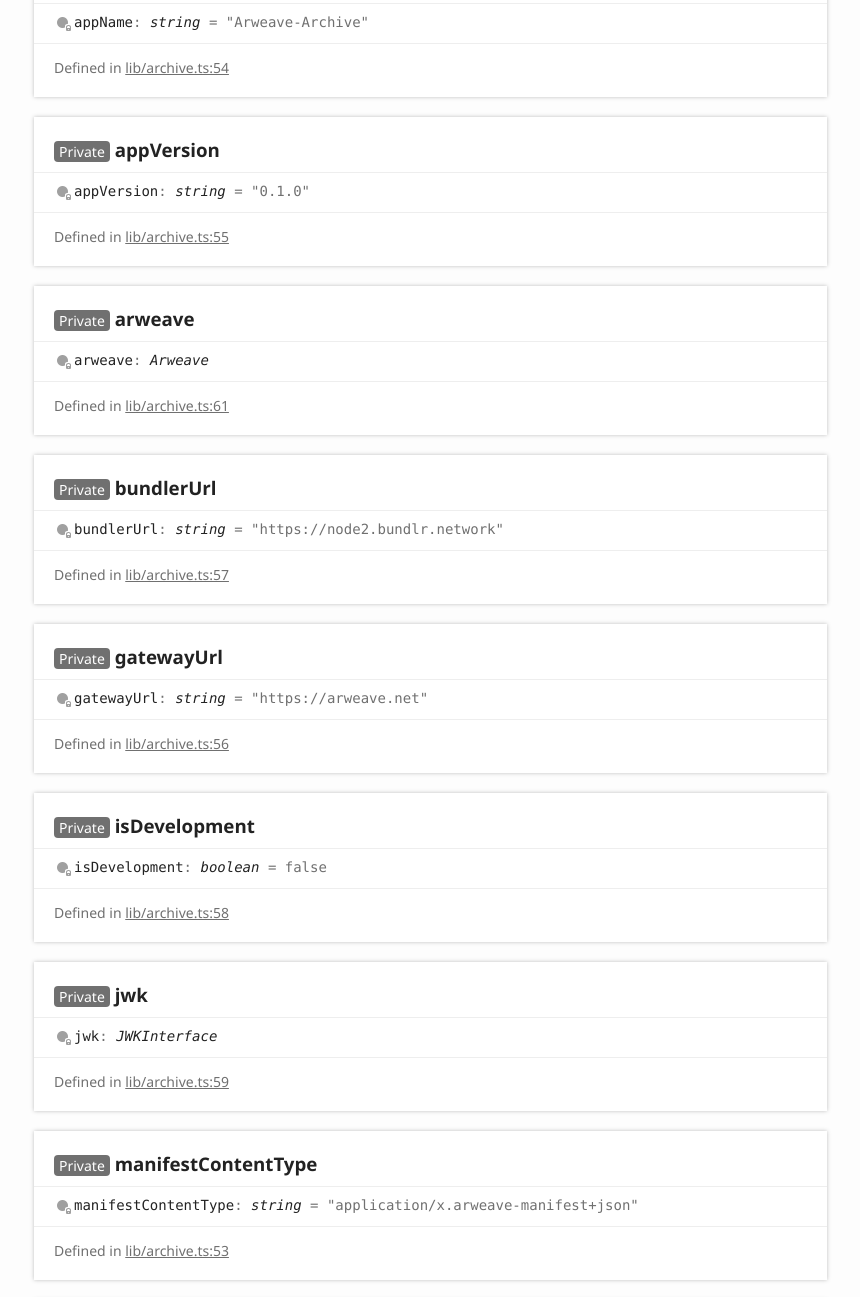
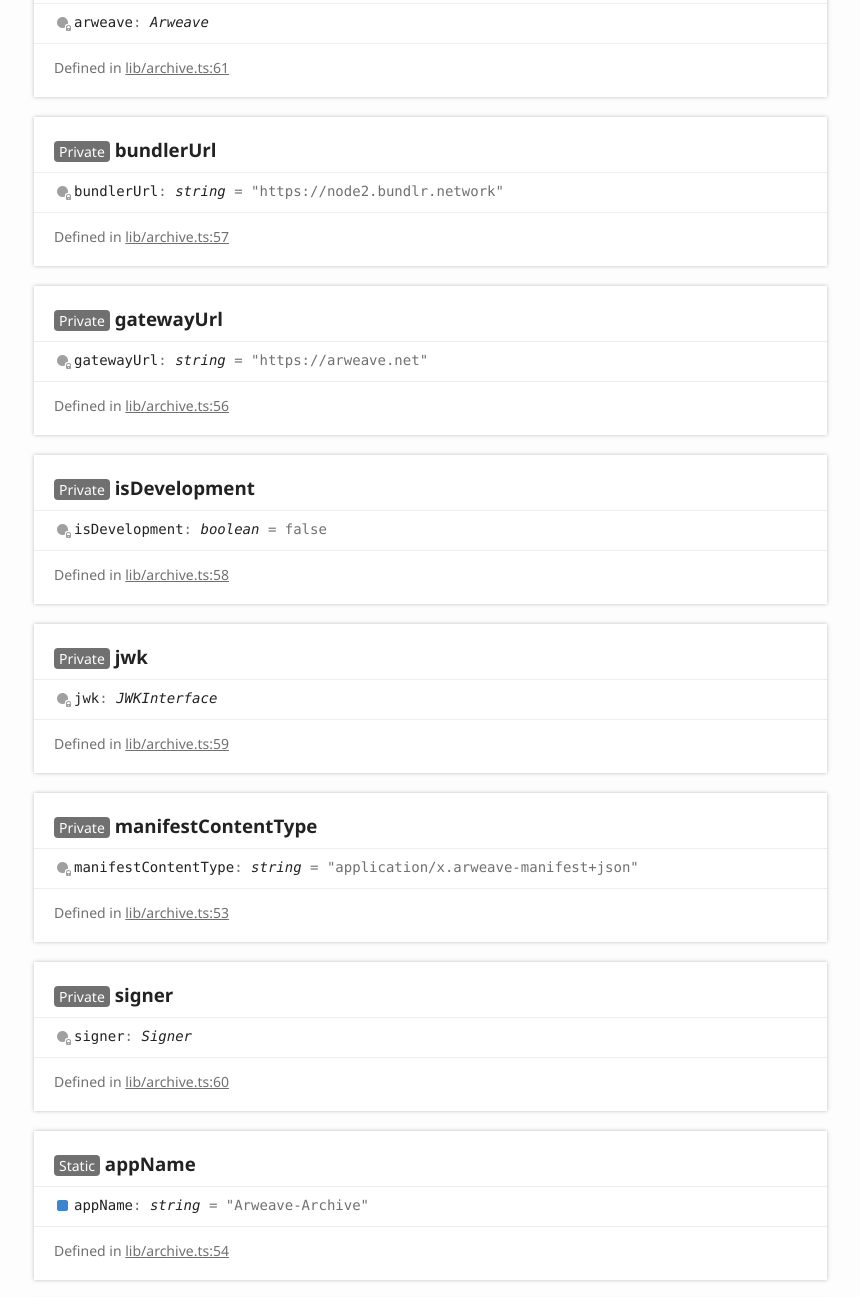
Before and after one commit to pawanpaudel93/arweave-archive, a plain HTML site: page classes/archive.html in a window 1280 px wide. Shown: the part 1490-2787 px from the top of the page, without its empty margins (6-866 px from the left). Drawn offline with Linux system fonts and the light colour scheme.

Commit message:
[ci skip] Updates

```diff
--- a/classes/archive.html
+++ b/classes/archive.html
@@ -84,11 +84,9 @@
 								<li class="tsd-kind-constructor tsd-parent-kind-class"><a href="archive.html#constructor" class="tsd-kind-icon">constructor</a></li>
 							</ul>
 						</section>
-						<section class="tsd-index-section tsd-is-private tsd-is-private-protected">
+						<section class="tsd-index-section ">
 							<h3>Properties</h3>
 							<ul class="tsd-index-list">
-								<li class="tsd-kind-property tsd-parent-kind-class tsd-is-private"><a href="archive.html#appname" class="tsd-kind-icon">app<wbr>Name</a></li>
-								<li class="tsd-kind-property tsd-parent-kind-class tsd-is-private"><a href="archive.html#appversion" class="tsd-kind-icon">app<wbr>Version</a></li>
 								<li class="tsd-kind-property tsd-parent-kind-class tsd-is-private"><a href="archive.html#arweave" class="tsd-kind-icon">arweave</a></li>
 								<li class="tsd-kind-property tsd-parent-kind-class tsd-is-private"><a href="archive.html#bundlerurl" class="tsd-kind-icon">bundler<wbr>Url</a></li>
 								<li class="tsd-kind-property tsd-parent-kind-class tsd-is-private"><a href="archive.html#gatewayurl" class="tsd-kind-icon">gateway<wbr>Url</a></li>
@@ -96,6 +94,8 @@
 								<li class="tsd-kind-property tsd-parent-kind-class tsd-is-private"><a href="archive.html#jwk" class="tsd-kind-icon">jwk</a></li>
 								<li class="tsd-kind-property tsd-parent-kind-class tsd-is-private"><a href="archive.html#manifestcontenttype" class="tsd-kind-icon">manifest<wbr>Content<wbr>Type</a></li>
 								<li class="tsd-kind-property tsd-parent-kind-class tsd-is-private"><a href="archive.html#signer" class="tsd-kind-icon">signer</a></li>
+								<li class="tsd-kind-property tsd-parent-kind-class tsd-is-static"><a href="archive.html#appname" class="tsd-kind-icon">app<wbr>Name</a></li>
+								<li class="tsd-kind-property tsd-parent-kind-class tsd-is-static"><a href="archive.html#appversion" class="tsd-kind-icon">app<wbr>Version</a></li>
 							</ul>
 						</section>
 						<section class="tsd-index-section ">
@@ -131,7 +131,7 @@
 						<li class="tsd-description">
 							<aside class="tsd-sources">
 								<ul>
-									<li>Defined in <a href="https://github.com/pawanpaudel93/arweave-archive/blob/61c818c/src/lib/archive.ts#L61">lib/archive.ts:61</a></li>
+									<li>Defined in <a href="https://github.com/pawanpaudel93/arweave-archive/blob/12f2cb7/src/lib/archive.ts#L61">lib/archive.ts:61</a></li>
 								</ul>
 							</aside>
 							<h4 class="tsd-parameters-title">Parameters</h4>
@@ -151,35 +151,15 @@
 					</ul>
 				</section>
 			</section>
-			<section class="tsd-panel-group tsd-member-group tsd-is-private tsd-is-private-protected">
+			<section class="tsd-panel-group tsd-member-group ">
 				<h2>Properties</h2>
-				<section class="tsd-panel tsd-member tsd-kind-property tsd-parent-kind-class tsd-is-private">
-					<a name="appname" class="tsd-anchor"></a>
-					<h3><span class="tsd-flag ts-flagPrivate">Private</span> app<wbr>Name</h3>
-					<div class="tsd-signature tsd-kind-icon">app<wbr>Name<span class="tsd-signature-symbol">:</span> <span class="tsd-signature-type">string</span><span class="tsd-signature-symbol"> = &quot;Arweave-Archive&quot;</span></div>
-					<aside class="tsd-sources">
-						<ul>
-							<li>Defined in <a href="https://github.com/pawanpaudel93/arweave-archive/blob/61c818c/src/lib/archive.ts#L54">lib/archive.ts:54</a></li>
-						</ul>
-					</aside>
-				</section>
-				<section class="tsd-panel tsd-member tsd-kind-property tsd-parent-kind-class tsd-is-private">
-					<a name="appversion" class="tsd-anchor"></a>
-					<h3><span class="tsd-flag ts-flagPrivate">Private</span> app<wbr>Version</h3>
-					<div class="tsd-signature tsd-kind-icon">app<wbr>Version<span class="tsd-signature-symbol">:</span> <span class="tsd-signature-type">string</span><span class="tsd-signature-symbol"> = &quot;0.1.0&quot;</span></div>
-					<aside class="tsd-sources">
-						<ul>
-							<li>Defined in <a href="https://github.com/pawanpaudel93/arweave-archive/blob/61c818c/src/lib/archive.ts#L55">lib/archive.ts:55</a></li>
-						</ul>
-					</aside>
-				</section>
 				<section class="tsd-panel tsd-member tsd-kind-property tsd-parent-kind-class tsd-is-private">
 					<a name="arweave" class="tsd-anchor"></a>
 					<h3><span class="tsd-flag ts-flagPrivate">Private</span> arweave</h3>
 					<div class="tsd-signature tsd-kind-icon">arweave<span class="tsd-signature-symbol">:</span> <span class="tsd-signature-type">Arweave</span></div>
 					<aside class="tsd-sources">
 						<ul>
-							<li>Defined in <a href="https://github.com/pawanpaudel93/arweave-archive/blob/61c818c/src/lib/archive.ts#L61">lib/archive.ts:61</a></li>
+							<li>Defined in <a href="https://github.com/pawanpaudel93/arweave-archive/blob/12f2cb7/src/lib/archive.ts#L61">lib/archive.ts:61</a></li>
 						</ul>
 					</aside>
 				</section>
@@ -189,7 +169,7 @@
 					<div class="tsd-signature tsd-kind-icon">bundler<wbr>Url<span class="tsd-signature-symbol">:</span> <span class="tsd-signature-type">string</span><span class="tsd-signature-symbol"> = &quot;https://node2.bundlr.network&quot;</span></div>
 					<aside class="tsd-sources">
 						<ul>
-							<li>Defined in <a href="https://github.com/pawanpaudel93/arweave-archive/blob/61c818c/src/lib/archive.ts#L57">lib/archive.ts:57</a></li>
+							<li>Defined in <a href="https://github.com/pawanpaudel93/arweave-archive/blob/12f2cb7/src/lib/archive.ts#L57">lib/archive.ts:57</a></li>
 						</ul>
 					</aside>
 				</section>
@@ -199,7 +179,7 @@
 					<div class="tsd-signature tsd-kind-icon">gateway<wbr>Url<span class="tsd-signature-symbol">:</span> <span class="tsd-signature-type">string</span><span class="tsd-signature-symbol"> = &quot;https://arweave.net&quot;</span></div>
 					<aside class="tsd-sources">
 						<ul>
-							<li>Defined in <a href="https://github.com/pawanpaudel93/arweave-archive/blob/61c818c/src/lib/archive.ts#L56">lib/archive.ts:56</a></li>
+							<li>Defined in <a href="https://github.com/pawanpaudel93/arweave-archive/blob/12f2cb7/src/lib/archive.ts#L56">lib/archive.ts:56</a></li>
 						</ul>
 					</aside>
 				</section>
@@ -209,7 +189,7 @@
 					<div class="tsd-signature tsd-kind-icon">is<wbr>Development<span class="tsd-signature-symbol">:</span> <span class="tsd-signature-type">boolean</span><span class="tsd-signature-symbol"> = false</span></div>
 					<aside class="tsd-sources">
 						<ul>
-							<li>Defined in <a href="https://github.com/pawanpaudel93/arweave-archive/blob/61c818c/src/lib/archive.ts#L58">lib/archive.ts:58</a></li>
+							<li>Defined in <a href="https://github.com/pawanpaudel93/arweave-archive/blob/12f2cb7/src/lib/archive.ts#L58">lib/archive.ts:58</a></li>
 						</ul>
 					</aside>
 				</section>
@@ -219,7 +199,7 @@
 					<div class="tsd-signature tsd-kind-icon">jwk<span class="tsd-signature-symbol">:</span> <span class="tsd-signature-type">JWKInterface</span></div>
 					<aside class="tsd-sources">
 						<ul>
-							<li>Defined in <a href="https://github.com/pawanpaudel93/arweave-archive/blob/61c818c/src/lib/archive.ts#L59">lib/archive.ts:59</a></li>
+							<li>Defined in <a href="https://github.com/pawanpaudel93/arweave-archive/blob/12f2cb7/src/lib/archive.ts#L59">lib/archive.ts:59</a></li>
 						</ul>
 					</aside>
 				</section>
@@ -229,7 +209,7 @@
 					<div class="tsd-signature tsd-kind-icon">manifest<wbr>Content<wbr>Type<span class="tsd-signature-symbol">:</span> <span class="tsd-signature-type">string</span><span class="tsd-signature-symbol"> = &quot;application/x.arweave-manifest+json&quot;</span></div>
 					<aside class="tsd-sources">
 						<ul>
-							<li>Defined in <a href="https://github.com/pawanpaudel93/arweave-archive/blob/61c818c/src/lib/archive.ts#L53">lib/archive.ts:53</a></li>
+							<li>Defined in <a href="https://github.com/pawanpaudel93/arweave-archive/blob/12f2cb7/src/lib/archive.ts#L53">lib/archive.ts:53</a></li>
 						</ul>
 					</aside>
 				</section>
@@ -239,7 +219,27 @@
 					<div class="tsd-signature tsd-kind-icon">signer<span class="tsd-signature-symbol">:</span> <span class="tsd-signature-type">Signer</span></div>
 					<aside class="tsd-sources">
 						<ul>
-							<li>Defined in <a href="https://github.com/pawanpaudel93/arweave-archive/blob/61c818c/src/lib/archive.ts#L60">lib/archive.ts:60</a></li>
+							<li>Defined in <a href="https://github.com/pawanpaudel93/arweave-archive/blob/12f2cb7/src/lib/archive.ts#L60">lib/archive.ts:60</a></li>
+						</ul>
+					</aside>
+				</section>
+				<section class="tsd-panel tsd-member tsd-kind-property tsd-parent-kind-class tsd-is-static">
+					<a name="appname" class="tsd-anchor"></a>
+					<h3><span class="tsd-flag ts-flagStatic">Static</span> app<wbr>Name</h3>
+					<div class="tsd-signature tsd-kind-icon">app<wbr>Name<span class="tsd-signature-symbol">:</span> <span class="tsd-signature-type">string</span><span class="tsd-signature-symbol"> = &quot;Arweave-Archive&quot;</span></div>
+					<aside class="tsd-sources">
+						<ul>
+							<li>Defined in <a href="https://github.com/pawanpaudel93/arweave-archive/blob/12f2cb7/src/lib/archive.ts#L54">lib/archive.ts:54</a></li>
+						</ul>
+					</aside>
+				</section>
+				<section class="tsd-panel tsd-member tsd-kind-property tsd-parent-kind-class tsd-is-static">
+					<a name="appversion" class="tsd-anchor"></a>
+					<h3><span class="tsd-flag ts-flagStatic">Static</span> app<wbr>Version</h3>
+					<div class="tsd-signature tsd-kind-icon">app<wbr>Version<span class="tsd-signature-symbol">:</span> <span class="tsd-signature-type">string</span><span class="tsd-signature-symbol"> = &quot;0.1.0&quot;</span></div>
+					<aside class="tsd-sources">
+						<ul>
+							<li>Defined in <a href="https://github.com/pawanpaudel93/arweave-archive/blob/12f2cb7/src/lib/archive.ts#L55">lib/archive.ts:55</a></li>
 						</ul>
 					</aside>
 				</section>
@@ -256,7 +256,7 @@
 						<li class="tsd-description">
 							<aside class="tsd-sources">
 								<ul>
-									<li>Defined in <a href="https://github.com/pawanpaudel93/arweave-archive/blob/61c818c/src/lib/archive.ts#L217">lib/archive.ts:217</a></li>
+									<li>Defined in <a href="https://github.com/pawanpaudel93/arweave-archive/blob/12f2cb7/src/lib/archive.ts#L218">lib/archive.ts:218</a></li>
 								</ul>
 							</aside>
 							<h4 class="tsd-parameters-title">Parameters</h4>
@@ -279,7 +279,7 @@
 						<li class="tsd-description">
 							<aside class="tsd-sources">
 								<ul>
-									<li>Defined in <a href="https://github.com/pawanpaudel93/arweave-archive/blob/61c818c/src/lib/archive.ts#L154">lib/archive.ts:154</a></li>
+									<li>Defined in <a href="https://github.com/pawanpaudel93/arweave-archive/blob/12f2cb7/src/lib/archive.ts#L155">lib/archive.ts:155</a></li>
 								</ul>
 							</aside>
 							<h4 class="tsd-parameters-title">Parameters</h4>
@@ -302,7 +302,7 @@
 						<li class="tsd-description">
 							<aside class="tsd-sources">
 								<ul>
-									<li>Defined in <a href="https://github.com/pawanpaudel93/arweave-archive/blob/61c818c/src/lib/archive.ts#L176">lib/archive.ts:176</a></li>
+									<li>Defined in <a href="https://github.com/pawanpaudel93/arweave-archive/blob/12f2cb7/src/lib/archive.ts#L177">lib/archive.ts:177</a></li>
 								</ul>
 							</aside>
 							<h4 class="tsd-parameters-title">Parameters</h4>
@@ -325,7 +325,7 @@
 						<li class="tsd-description">
 							<aside class="tsd-sources">
 								<ul>
-									<li>Defined in <a href="https://github.com/pawanpaudel93/arweave-archive/blob/61c818c/src/lib/archive.ts#L122">lib/archive.ts:122</a></li>
+									<li>Defined in <a href="https://github.com/pawanpaudel93/arweave-archive/blob/12f2cb7/src/lib/archive.ts#L122">lib/archive.ts:122</a></li>
 								</ul>
 							</aside>
 							<h4 class="tsd-returns-title">Returns <span class="tsd-signature-type">Promise</span><span class="tsd-signature-symbol">&lt;</span><span class="tsd-signature-type">string</span><span class="tsd-signature-symbol">&gt;</span></h4>
@@ -342,7 +342,7 @@
 						<li class="tsd-description">
 							<aside class="tsd-sources">
 								<ul>
-									<li>Defined in <a href="https://github.com/pawanpaudel93/arweave-archive/blob/61c818c/src/lib/archive.ts#L98">lib/archive.ts:98</a></li>
+									<li>Defined in <a href="https://github.com/pawanpaudel93/arweave-archive/blob/12f2cb7/src/lib/archive.ts#L98">lib/archive.ts:98</a></li>
 								</ul>
 							</aside>
 							<h4 class="tsd-returns-title">Returns <span class="tsd-signature-type">void</span></h4>
@@ -359,7 +359,7 @@
 						<li class="tsd-description">
 							<aside class="tsd-sources">
 								<ul>
-									<li>Defined in <a href="https://github.com/pawanpaudel93/arweave-archive/blob/61c818c/src/lib/archive.ts#L74">lib/archive.ts:74</a></li>
+									<li>Defined in <a href="https://github.com/pawanpaudel93/arweave-archive/blob/12f2cb7/src/lib/archive.ts#L74">lib/archive.ts:74</a></li>
 								</ul>
 							</aside>
 							<h4 class="tsd-parameters-title">Parameters</h4>
@@ -385,7 +385,7 @@
 						<li class="tsd-description">
 							<aside class="tsd-sources">
 								<ul>
-									<li>Defined in <a href="https://github.com/pawanpaudel93/arweave-archive/blob/61c818c/src/lib/archive.ts#L162">lib/archive.ts:162</a></li>
+									<li>Defined in <a href="https://github.com/pawanpaudel93/arweave-archive/blob/12f2cb7/src/lib/archive.ts#L163">lib/archive.ts:163</a></li>
 								</ul>
 							</aside>
 							<h4 class="tsd-parameters-title">Parameters</h4>
@@ -408,7 +408,7 @@
 						<li class="tsd-description">
 							<aside class="tsd-sources">
 								<ul>
-									<li>Defined in <a href="https://github.com/pawanpaudel93/arweave-archive/blob/61c818c/src/lib/archive.ts#L82">lib/archive.ts:82</a></li>
+									<li>Defined in <a href="https://github.com/pawanpaudel93/arweave-archive/blob/12f2cb7/src/lib/archive.ts#L82">lib/archive.ts:82</a></li>
 								</ul>
 							</aside>
 							<h4 class="tsd-parameters-title">Parameters</h4>
@@ -431,7 +431,7 @@
 						<li class="tsd-description">
 							<aside class="tsd-sources">
 								<ul>
-									<li>Defined in <a href="https://github.com/pawanpaudel93/arweave-archive/blob/61c818c/src/lib/archive.ts#L78">lib/archive.ts:78</a></li>
+									<li>Defined in <a href="https://github.com/pawanpaudel93/arweave-archive/blob/12f2cb7/src/lib/archive.ts#L78">lib/archive.ts:78</a></li>
 								</ul>
 							</aside>
 							<h4 class="tsd-parameters-title">Parameters</h4>
@@ -454,7 +454,7 @@
 						<li class="tsd-description">
 							<aside class="tsd-sources">
 								<ul>
-									<li>Defined in <a href="https://github.com/pawanpaudel93/arweave-archive/blob/61c818c/src/lib/archive.ts#L70">lib/archive.ts:70</a></li>
+									<li>Defined in <a href="https://github.com/pawanpaudel93/arweave-archive/blob/12f2cb7/src/lib/archive.ts#L70">lib/archive.ts:70</a></li>
 								</ul>
 							</aside>
 							<h4 class="tsd-parameters-title">Parameters</h4>
@@ -471,19 +471,19 @@
 					<a name="runbrowser" class="tsd-anchor"></a>
 					<h3><span class="tsd-flag ts-flagPrivate">Private</span> run<wbr>Browser</h3>
 					<ul class="tsd-signatures tsd-kind-method tsd-parent-kind-class tsd-is-private">
-						<li class="tsd-signature tsd-kind-icon">run<wbr>Browser<span class="tsd-signature-symbol">(</span>__namedParameters<span class="tsd-signature-symbol">: </span><span class="tsd-signature-symbol">{ </span>basePath<span class="tsd-signature-symbol">: </span><span class="tsd-signature-type">any</span><span class="tsd-signature-symbol">; </span>browserArgs<span class="tsd-signature-symbol">: </span><span class="tsd-signature-type">any</span><span class="tsd-signature-symbol">; </span>browserExecutablePath<span class="tsd-signature-symbol">: </span><span class="tsd-signature-type">any</span><span class="tsd-signature-symbol">; </span>output<span class="tsd-signature-symbol">: </span><span class="tsd-signature-type">any</span><span class="tsd-signature-symbol">; </span>url<span class="tsd-signature-symbol">: </span><span class="tsd-signature-type">any</span><span class="tsd-signature-symbol"> }</span><span class="tsd-signature-symbol">)</span><span class="tsd-signature-symbol">: </span><span class="tsd-signature-type">Promise</span><span class="tsd-signature-symbol">&lt;</span><span class="tsd-signature-type">void</span><span class="tsd-signature-symbol">&gt;</span></li>
+						<li class="tsd-signature tsd-kind-icon">run<wbr>Browser<span class="tsd-signature-symbol">(</span>__namedParameters<span class="tsd-signature-symbol">: </span><span class="tsd-signature-symbol">{ </span>basePath<span class="tsd-signature-symbol">: </span><span class="tsd-signature-type">any</span><span class="tsd-signature-symbol">; </span>browserArgs<span class="tsd-signature-symbol">: </span><span class="tsd-signature-type">any</span><span class="tsd-signature-symbol">; </span>browserExecutablePath<span class="tsd-signature-symbol">: </span><span class="tsd-signature-type">any</span><span class="tsd-signature-symbol">; </span>output<span class="tsd-signature-symbol">: </span><span class="tsd-signature-type">any</span><span class="tsd-signature-symbol">; </span>url<span class="tsd-signature-symbol">: </span><span class="tsd-signature-type">any</span><span class="tsd-signature-symbol">; </span>userAgent<span class="tsd-signature-symbol">: </span><span class="tsd-signature-type">any</span><span class="tsd-signature-symbol"> }</span><span class="tsd-signature-symbol">)</span><span class="tsd-signature-symbol">: </span><span class="tsd-signature-type">Promise</span><span class="tsd-signature-symbol">&lt;</span><span class="tsd-signature-type">void</span><span class="tsd-signature-symbol">&gt;</span></li>
 					</ul>
 					<ul class="tsd-descriptions">
 						<li class="tsd-description">
 							<aside class="tsd-sources">
 								<ul>
-									<li>Defined in <a href="https://github.com/pawanpaudel93/arweave-archive/blob/61c818c/src/lib/archive.ts#L127">lib/archive.ts:127</a></li>
+									<li>Defined in <a href="https://github.com/pawanpaudel93/arweave-archive/blob/12f2cb7/src/lib/archive.ts#L127">lib/archive.ts:127</a></li>
 								</ul>
 							</aside>
 							<h4 class="tsd-parameters-title">Parameters</h4>
 							<ul class="tsd-parameters">
 								<li>
-									<h5>__namedParameters: <span class="tsd-signature-symbol">{ </span>basePath<span class="tsd-signature-symbol">: </span><span class="tsd-signature-type">any</span><span class="tsd-signature-symbol">; </span>browserArgs<span class="tsd-signature-symbol">: </span><span class="tsd-signature-type">any</span><span class="tsd-signature-symbol">; </span>browserExecutablePath<span class="tsd-signature-symbol">: </span><span class="tsd-signature-type">any</span><span class="tsd-signature-symbol">; </span>output<span class="tsd-signature-symbol">: </span><span class="tsd-signature-type">any</span><span class="tsd-signature-symbol">; </span>url<span class="tsd-signature-symbol">: </span><span class="tsd-signature-type">any</span><span class="tsd-signature-symbol"> }</span></h5>
+									<h5>__namedParameters: <span class="tsd-signature-symbol">{ </span>basePath<span class="tsd-signature-symbol">: </span><span class="tsd-signature-type">any</span><span class="tsd-signature-symbol">; </span>browserArgs<span class="tsd-signature-symbol">: </span><span class="tsd-signature-type">any</span><span class="tsd-signature-symbol">; </span>browserExecutablePath<span class="tsd-signature-symbol">: </span><span class="tsd-signature-type">any</span><span class="tsd-signature-symbol">; </span>output<span class="tsd-signature-symbol">: </span><span class="tsd-signature-type">any</span><span class="tsd-signature-symbol">; </span>url<span class="tsd-signature-symbol">: </span><span class="tsd-signature-type">any</span><span class="tsd-signature-symbol">; </span>userAgent<span class="tsd-signature-symbol">: </span><span class="tsd-signature-type">any</span><span class="tsd-signature-symbol"> }</span></h5>
 									<ul class="tsd-parameters">
 										<li class="tsd-parameter">
 											<h5>base<wbr>Path<span class="tsd-signature-symbol">: </span><span class="tsd-signature-type">any</span></h5>
@@ -499,6 +499,9 @@
 										</li>
 										<li class="tsd-parameter">
 											<h5>url<span class="tsd-signature-symbol">: </span><span class="tsd-signature-type">any</span></h5>
+										</li>
+										<li class="tsd-parameter">
+											<h5>user<wbr>Agent<span class="tsd-signature-symbol">: </span><span class="tsd-signature-type">any</span></h5>
 										</li>
 									</ul>
 								</li>
@@ -517,7 +520,7 @@
 						<li class="tsd-description">
 							<aside class="tsd-sources">
 								<ul>
-									<li>Defined in <a href="https://github.com/pawanpaudel93/arweave-archive/blob/61c818c/src/lib/archive.ts#L138">lib/archive.ts:138</a></li>
+									<li>Defined in <a href="https://github.com/pawanpaudel93/arweave-archive/blob/12f2cb7/src/lib/archive.ts#L139">lib/archive.ts:139</a></li>
 								</ul>
 							</aside>
 							<h4 class="tsd-parameters-title">Parameters</h4>
@@ -543,7 +546,7 @@
 						<li class="tsd-description">
 							<aside class="tsd-sources">
 								<ul>
-									<li>Defined in <a href="https://github.com/pawanpaudel93/arweave-archive/blob/61c818c/src/lib/archive.ts#L112">lib/archive.ts:112</a></li>
+									<li>Defined in <a href="https://github.com/pawanpaudel93/arweave-archive/blob/12f2cb7/src/lib/archive.ts#L112">lib/archive.ts:112</a></li>
 								</ul>
 							</aside>
 							<h4 class="tsd-parameters-title">Parameters</h4>
@@ -577,12 +580,6 @@
 								<a href="archive.html#constructor" class="tsd-kind-icon">constructor</a>
 							</li>
 							<li class=" tsd-kind-property tsd-parent-kind-class tsd-is-private">
-								<a href="archive.html#appname" class="tsd-kind-icon">app<wbr>Name</a>
-							</li>
-							<li class=" tsd-kind-property tsd-parent-kind-class tsd-is-private">
-								<a href="archive.html#appversion" class="tsd-kind-icon">app<wbr>Version</a>
-							</li>
-							<li class=" tsd-kind-property tsd-parent-kind-class tsd-is-private">
 								<a href="archive.html#arweave" class="tsd-kind-icon">arweave</a>
 							</li>
 							<li class=" tsd-kind-property tsd-parent-kind-class tsd-is-private">
@@ -602,6 +599,12 @@
 							</li>
 							<li class=" tsd-kind-property tsd-parent-kind-class tsd-is-private">
 								<a href="archive.html#signer" class="tsd-kind-icon">signer</a>
+							</li>
+							<li class=" tsd-kind-property tsd-parent-kind-class tsd-is-static">
+								<a href="archive.html#appname" class="tsd-kind-icon">app<wbr>Name</a>
+							</li>
+							<li class=" tsd-kind-property tsd-parent-kind-class tsd-is-static">
+								<a href="archive.html#appversion" class="tsd-kind-icon">app<wbr>Version</a>
 							</li>
 							<li class=" tsd-kind-method tsd-parent-kind-class">
 								<a href="archive.html#archiveurl" class="tsd-kind-icon">archive<wbr>Url</a>
@@ -696,6 +699,9 @@
 				<li class="tsd-kind-property tsd-parent-kind-class tsd-is-private"><span class="tsd-kind-icon">Private property</span></li>
 				<li class="tsd-kind-method tsd-parent-kind-class tsd-is-private"><span class="tsd-kind-icon">Private method</span></li>
 			</ul>
+			<ul class="tsd-legend">
+				<li class="tsd-kind-property tsd-parent-kind-class tsd-is-static"><span class="tsd-kind-icon">Static property</span></li>
+			</ul>
 		</div>
 	</div>
 </footer>
```
Also changed, not shown: assets/js/search.json (+1 -1 lines), globals.html (+14 -11 lines), index.html (+3 -0 lines).
